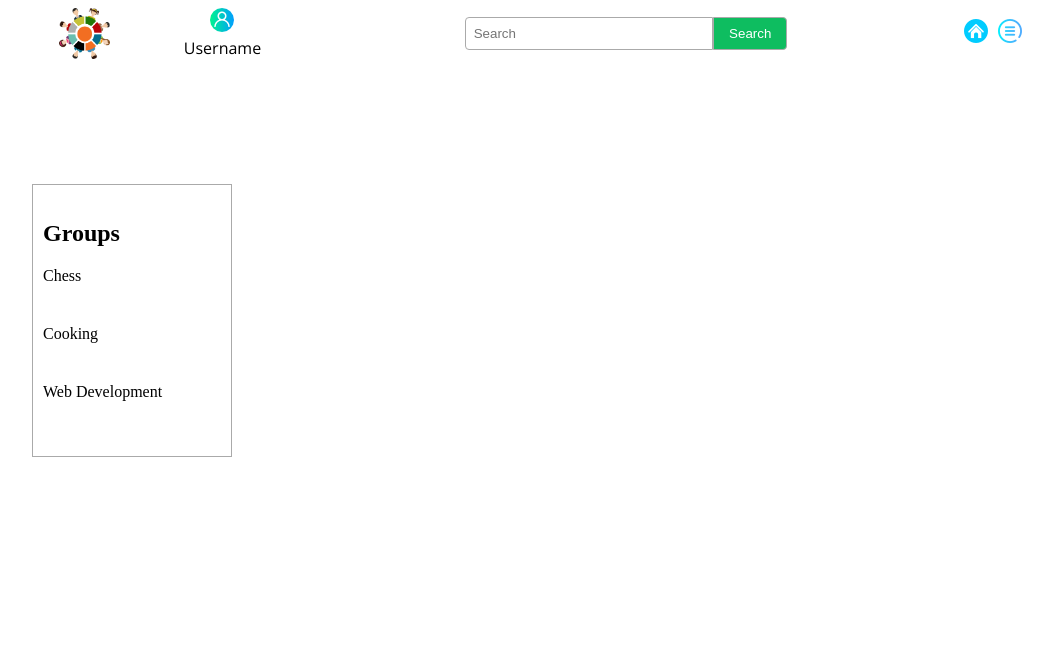
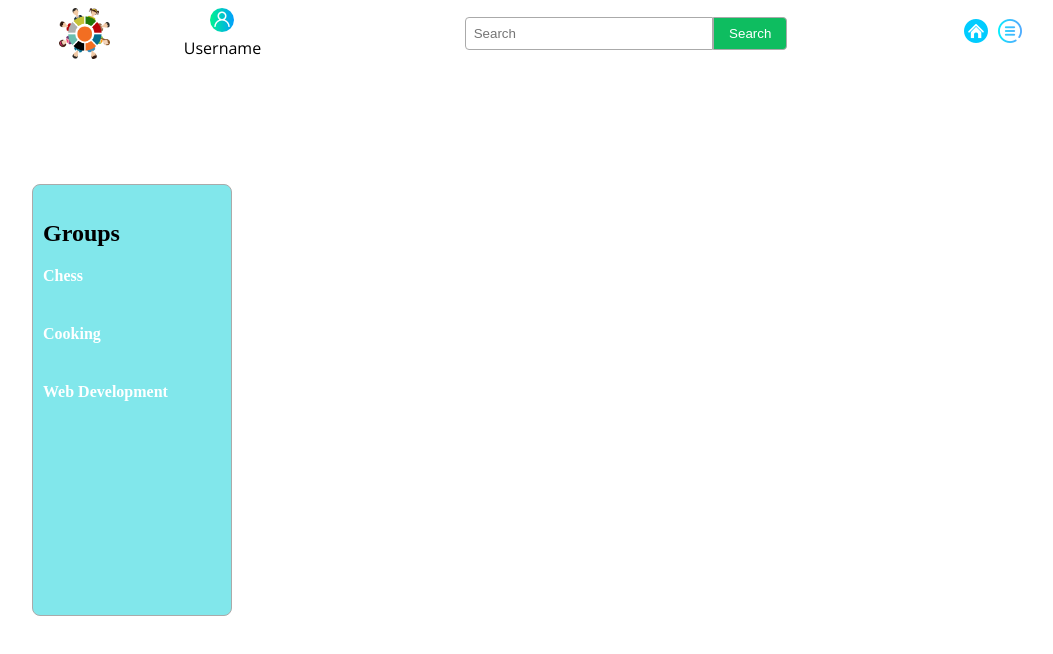
Before and after one commit to erdem-muhammed/Final-Project, a Vue app in the folder frontend/: page /#/user in a window 1280 px wide. Shown: the top 654 px of the page, without its empty margins (108-1161 px from the left). Built offline with nearby package versions, Linux system fonts and the light colour scheme.

Commit message:
add transform

```diff
--- a/frontend/src/components/leftSide.vue
+++ b/frontend/src/components/leftSide.vue
@@ -21,14 +21,22 @@ export default {
     display: flex;
     flex-direction: column;
     text-align: start;
-
+    border-radius: 8px;
+    background-color: rgb(129, 231, 235);
+    height: 50vh;
 }
 .headline{
     cursor: pointer;
 }
 .row{
     margin-bottom: 40px;
-
+    color: white;
+    font-weight: bold;
+    cursor: pointer;
+    transition: transform ease-in-out 0.3s;
+}
+.row:hover{
+    transform: scale(1.1);
 }
 
 </style>
```
